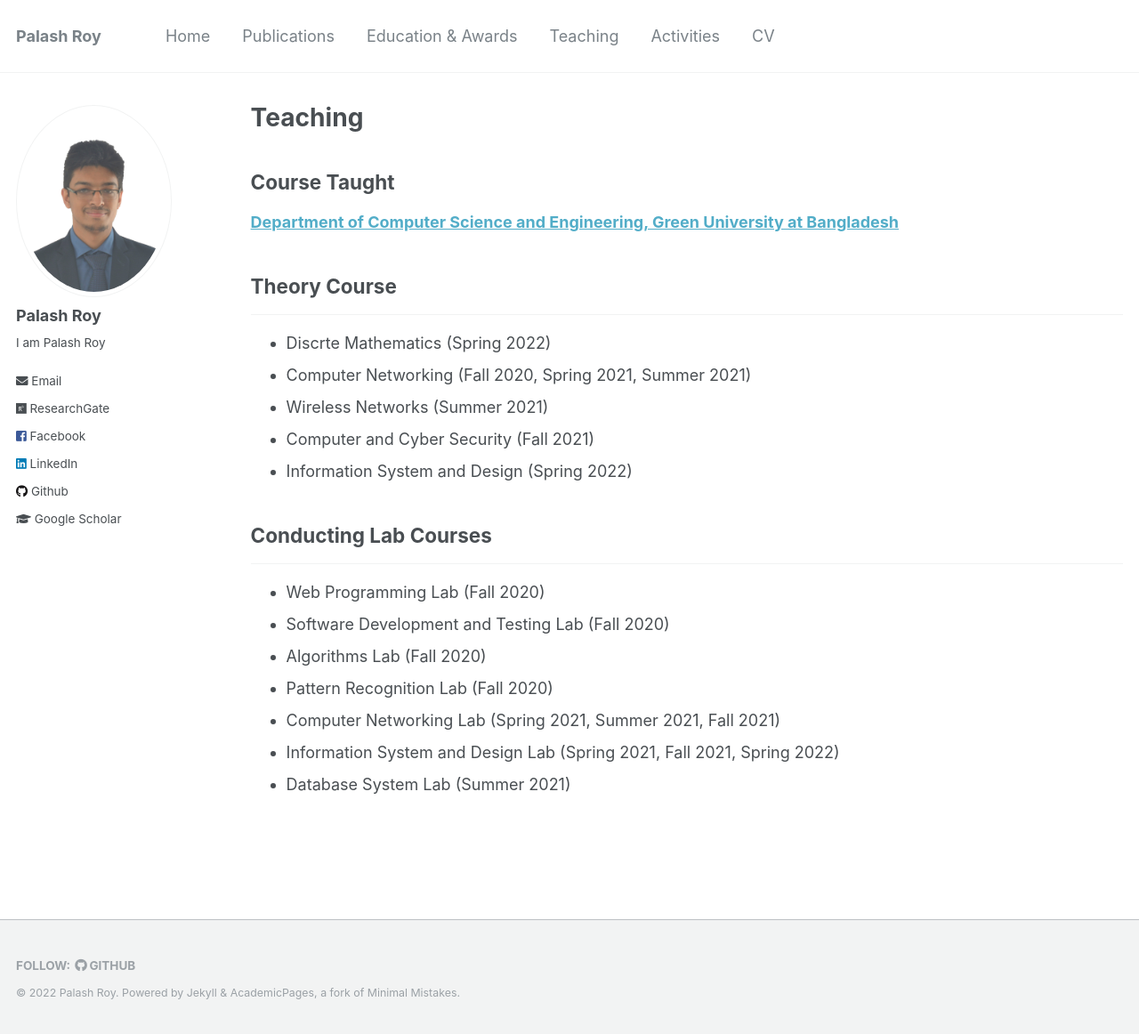
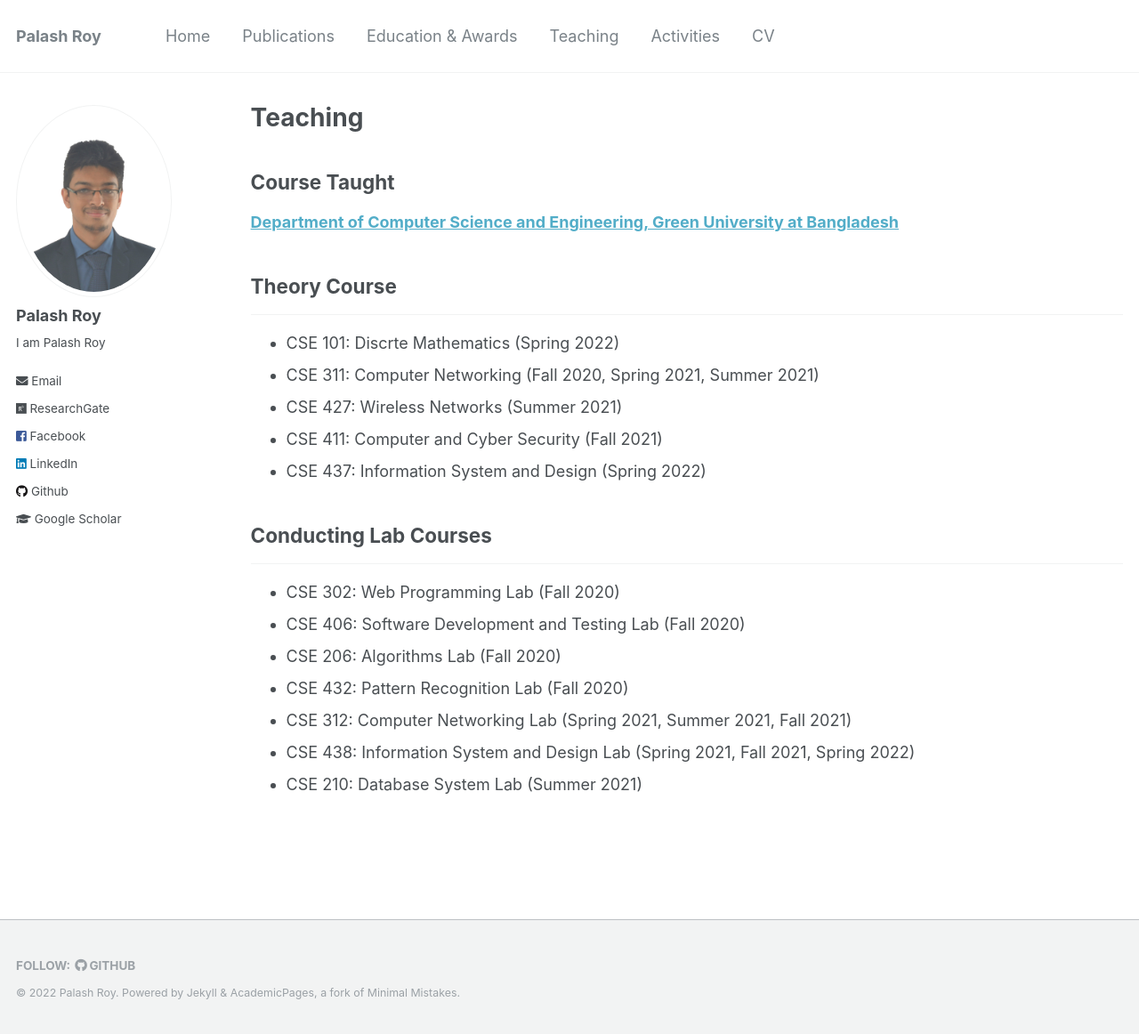
Before and after one commit to PalashRoy975/PalashRoy975.github.io, a Jekyll site: the page built from _pages/teaching.md, in a window 1280 px wide and 1162 px high. Shown: the whole window at 89% size. Built offline with Jekyll 4.4.1, drawn with Linux system fonts in a browser that asks for light colours.

Commit message:
Update teaching.md

```diff
--- a/_pages/teaching.md
+++ b/_pages/teaching.md
@@ -11,21 +11,21 @@ author_profile: true
 
 ## Theory Course
 -----------
-* Discrte Mathematics (Spring 2022)
-* Computer Networking (Fall 2020, Spring 2021, Summer 2021)
-* Wireless Networks (Summer 2021)
-* Computer and Cyber Security (Fall 2021)
-* Information System and Design (Spring 2022)
+* CSE 101: Discrte Mathematics (Spring 2022)
+* CSE 311: Computer Networking (Fall 2020, Spring 2021, Summer 2021)
+* CSE 427: Wireless Networks (Summer 2021)
+* CSE 411: Computer and Cyber Security (Fall 2021)
+* CSE 437: Information System and Design (Spring 2022)
 
 
 ## Conducting Lab Courses
 -----------
-* Web Programming Lab (Fall 2020)
-* Software Development and Testing Lab (Fall 2020)
-* Algorithms Lab (Fall 2020)
-* Pattern Recognition Lab (Fall 2020)
-* Computer Networking Lab (Spring 2021, Summer 2021, Fall 2021)
-* Information System and Design Lab (Spring 2021, Fall 2021, Spring 2022)
-* Database System Lab (Summer 2021)
+* CSE 302: Web Programming Lab (Fall 2020)
+* CSE 406: Software Development and Testing Lab (Fall 2020)
+* CSE 206: Algorithms Lab (Fall 2020)
+* CSE 432: Pattern Recognition Lab (Fall 2020)
+* CSE 312: Computer Networking Lab (Spring 2021, Summer 2021, Fall 2021)
+* CSE 438: Information System and Design Lab (Spring 2021, Fall 2021, Spring 2022)
+* CSE 210: Database System Lab (Summer 2021)
 
 <br/>
```
